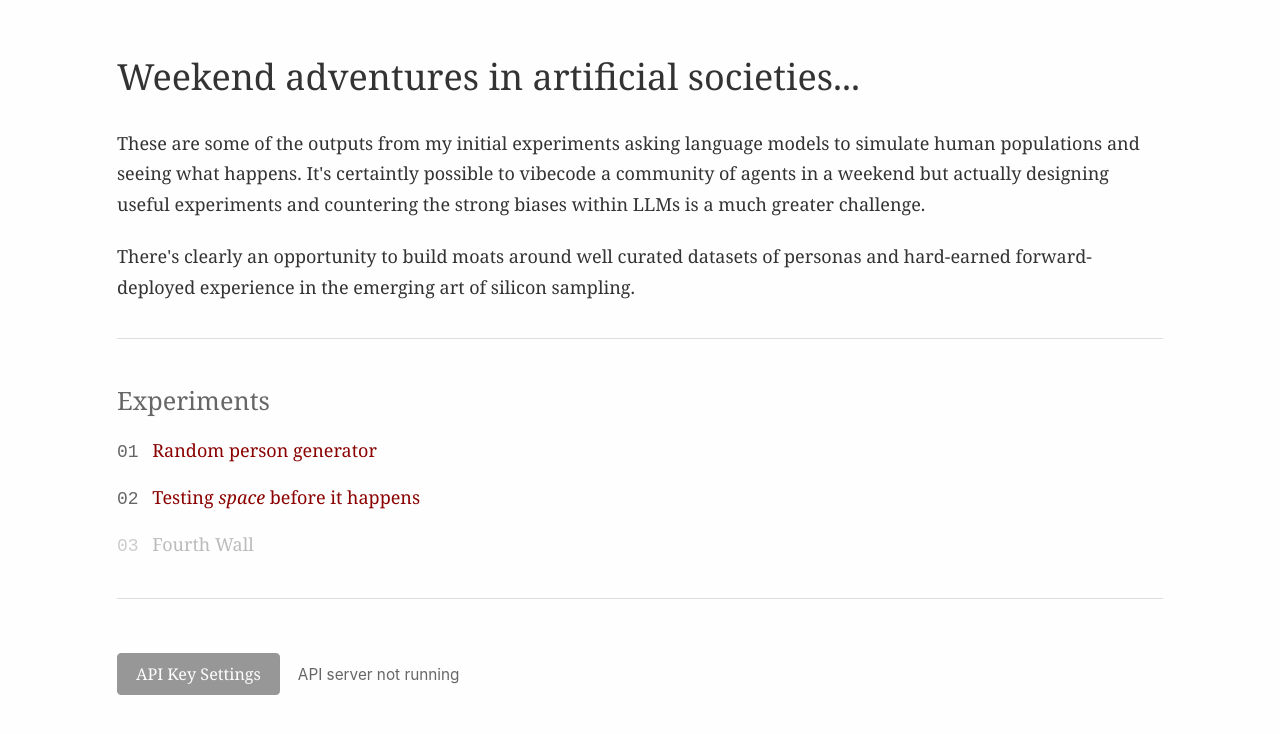
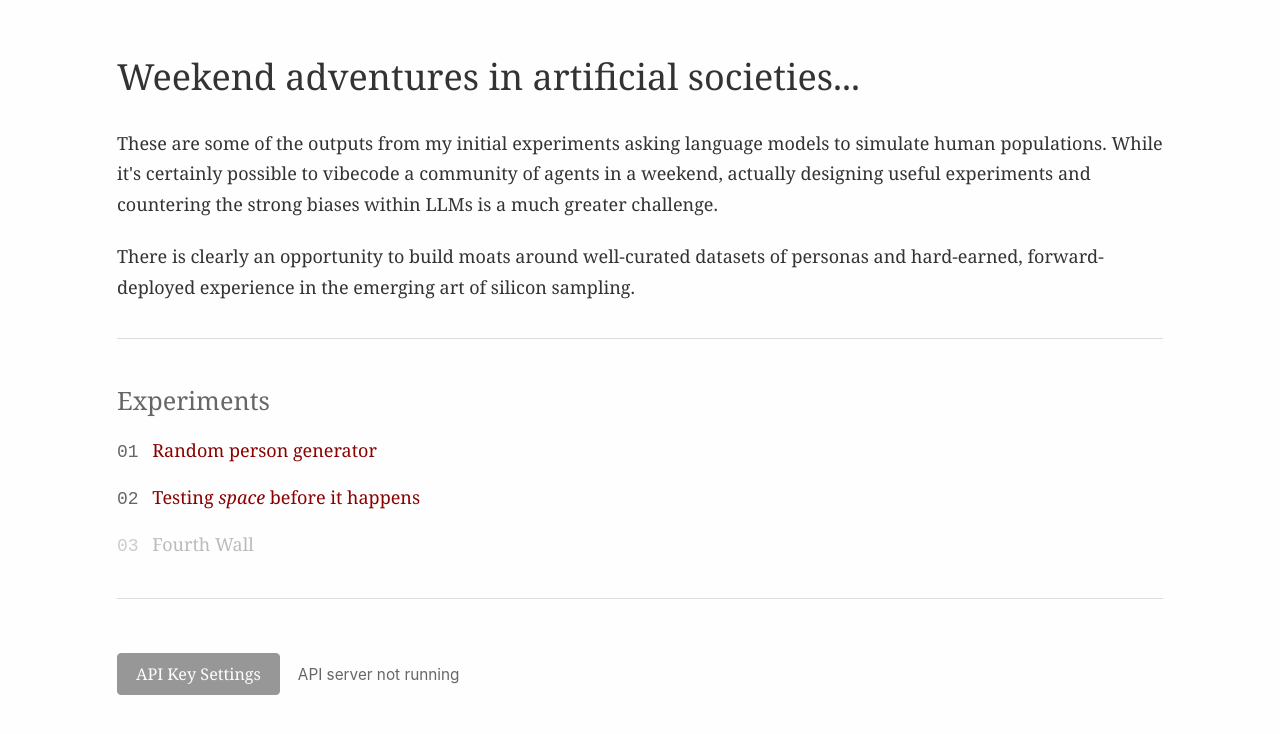
Before and after one commit to ribenamaplesyrup/artificial-centuria, a SvelteKit app in the folder web/: page / in a window 1280 px wide. Shown: the top 734 px of the page. Built offline with nearby package versions, Linux system fonts and the light colour scheme; no server answers.

Commit message:
Updated main page spelling

```diff
--- a/web/src/routes/+page.svelte
+++ b/web/src/routes/+page.svelte
@@ -174,14 +174,11 @@
 <h1>Weekend adventures in artificial societies...</h1>
 
 <p class="intro">
-	These are some of the outputs from my initial experiments asking language
-	models to simulate human populations and seeing what happens. It's certaintly possible to
-	vibecode a community of agents in a weekend but actually designing useful experiments and countering the strong biases within LLMs is a much greater challenge.
+	These are some of the outputs from my initial experiments asking language models to simulate human populations. While it's certainly possible to vibecode a community of agents in a weekend, actually designing useful experiments and countering the strong biases within LLMs is a much greater challenge.
 </p>
 
 <p>
-	There's clearly an opportunity to build moats around well curated datasets
-	of personas and hard-earned forward-deployed experience in the emerging art of silicon sampling.
+	There is clearly an opportunity to build moats around well-curated datasets of personas and hard-earned, forward-deployed experience in the emerging art of silicon sampling.
 </p>
 
 <hr />
```
Also changed, not shown: 1 other file (tests, documents, lock files or other folders).
